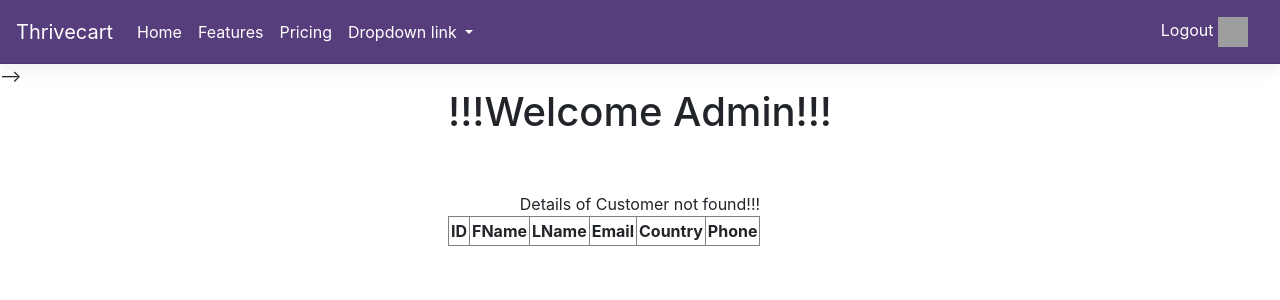
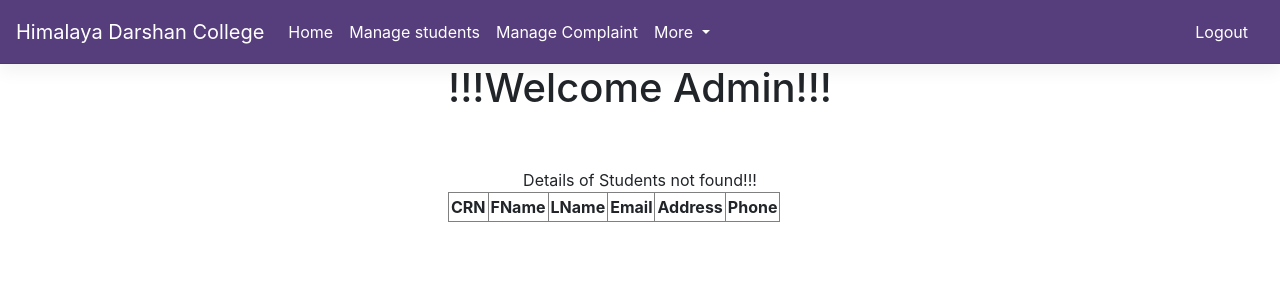
Before and after one commit to shibusharma1/HDC, a PHP site: page /admin/admindashboard.php in a window 1280 px wide. Shown: the top 300 px of the page. Run offline with PHP 8.4, Linux system fonts and the light colour scheme; data that the repository does not hold is empty; grey boxes are pictures that could not be loaded.

Commit message:
dashboard updated

```diff
--- a/admin/admindashboard.php
+++ b/admin/admindashboard.php
@@ -24,7 +24,6 @@ if (isset($_SESSION['uid'])) {
     <style>
       .bd-navbar{
         min-height: 4rem;
-        /* background-color: #563d7c !important; */
         background-color: #563d7c;
         box-shadow: 0 .5rem 1rem rgba(0, 0, 0, .05), inset 0 -1px 0 rgba(0, 0, 0, .1);
       }
@@ -34,81 +33,37 @@ if (isset($_SESSION['uid'])) {
       }
     </style>
 </head>
-
 <body>
 <nav class="navbar navbar-expand-lg navbar-light bd-navbar">
-  <a class="navbar-brand" href="#">Thrivecart</a>
+  <a class="navbar-brand" href="admindashboard.php">Himalaya Darshan College</a>
   <button class="navbar-toggler" type="button" data-toggle="collapse" data-target="#navbarNavDropdown" aria-controls="navbarNavDropdown" aria-expanded="false" aria-label="Toggle navigation">
     <span class="navbar-toggler-icon"></span>
   </button>
   <div class="collapse navbar-collapse justify-content-between" id="navbarNavDropdown">
     <ul class="navbar-nav">
       <li class="nav-item active">
-        <a class="nav-link" href="#">Home <span class="sr-only">(current)</span></a>
+        <a class="nav-link" href="admindashboard.php">Home <span class="sr-only">(current)</span></a>
       </li>
       <li class="nav-item">
-        <a class="nav-link" href="#">Features</a>
+        <a class="nav-link" href="managestudent.php">Manage students</a>
       </li>
       <li class="nav-item">
-        <a class="nav-link" href="#">Pricing</a>
+        <a class="nav-link" href="#">Manage Complaint</a>
       </li>
       <li class="nav-item dropdown">
         <a class="nav-link dropdown-toggle" href="#" id="navbarDropdownMenuLink" data-toggle="dropdown" aria-haspopup="true" aria-expanded="false">
-          Dropdown link
+          More
         </a>
         <div class="dropdown-menu" aria-labelledby="navbarDropdownMenuLink">
-          <a class="dropdown-item" href="#">Action</a>
-          <a class="dropdown-item" href="#">Another action</a>
-          <a class="dropdown-item" href="#">Something else here</a>
+          <a class="dropdown-item" href="#">Routine</a>
+          <a class="dropdown-item" href="#">Exam</a>
+          <a class="dropdown-item" href="#">Notice</a>
         </div>
       </li>
     </ul>
-    <div class="nav-link">Logout <img src="../assets/logout.gif" height="30" width="30"  alt="error"></div>
+    <div class="nav-link">Logout</div>
   </div>
 </nav>
-
-  <!-- <nav class="navbar navbar-expand-lg navbar-light bg-light">
-    <a class="navbar-brand" href="#" style="color:black">Thrivecart</a>
-    <button class="navbar-toggler" type="button" data-toggle="collapse" data-target="#navbarNavDropdown"
-      aria-controls="navbarNavDropdown" aria-expanded="false" aria-label="Toggle navigation">
-      <span class="navbar-toggler-icon"></span>
-    </button>
-    <div class="collapse navbar-collapse" id="navbarNavDropdown">
-      <ul class="navbar-nav">
-        <li class="nav-item active">
-          <a class="nav-link" href="admindashboard.php">Home <span class="sr-only">(current)</span></a>
-        </li>
-        <li class="nav-item">
-          <a class="nav-link" href="customer_table.php">Manage Customer</a>
-        </li>
-        <li class="nav-item">
-          <a class="nav-link" href="seller_table.php">Manage Seller</a>
-        </li>
-        <li class="nav-item">
-          <a class="nav-link" href="complaints_table">Manage Complaints</a>
-        </li>
-        <li class="nav-item dropdown">
-          <a class="nav-link dropdown-toggle" href="#" id="navbarDropdownMenuLink" data-toggle="dropdown"
-            aria-haspopup="true" aria-expanded="false">
-            More
-          </a>
-          <div class="dropdown-menu" aria-labelledby="navbarDropdownMenuLink">
-            <!-- <a class="dropdown-item" href="#">More</a> -->
-            <!-- <a class="dropdown-item" href="../cart.php">Cart</a>
-            <a class="dropdown-item" href="../product.php">Product</a>
-            <a class="dropdown-item" href="../payment.php">Payment</a>
-            <a class="dropdown-item" href="../order.php">Order</a>
-          </div>
-        </li>
-        <div class="container d-flex justify-content-center">
-
-          <li class="nav-item">
-            <a class="nav-link" href="../logout.php">LOGOUT</a>
-          </li>
-        </div>
-      </ul>
-    </div>
-  </nav> --> -->
 
   <div class="container d-flex justify-content-center">
     <div class="row">
--- a/config/connection.php
+++ b/config/connection.php
@@ -38,7 +38,7 @@ if (mysqli_query($conn, $sql)) {
 //creating table for cregister
 $sql = "CREATE TABLE IF NOT EXISTS sadmin(
     sid INT PRIMARY KEY default 101,
-    adminemail VARCHAR(30) default 'admin1@gmail.com',
+    adminusername VARCHAR(30) default 'admin1@gmail.com',
     adminpassword varchar(10) default 'admin123'
     )";
 
@@ -50,11 +50,11 @@ if (mysqli_query($conn, $sql)) {
     echo "Error Creating table" . mysqli_error($conn);
 }
 
-$sql = "INSERT INTO sadmin(sid,adminemail,adminpassword) VALUES ('101','admin1@gmail.com','admin123')";
+$sql = "INSERT IGNORE INTO sadmin(sid,adminusername,adminpassword) VALUES ('101','admin1','admin123')";
 if (mysqli_query($conn, $sql)) {
     // echo "<br>";
     //echo "Data inserted Successfully.";
 } else {
     echo "<br>";
-    echo "Error Inserting data" . mysqli_error($conn);
+    echo "Error Inserting data".mysqli_error($conn);
 }
--- a/config/select.php
+++ b/config/select.php
@@ -3,24 +3,24 @@
 #not mandatory to implement in project
 
     require_once 'connection.php';
-    $sql="SELECT * FROM cregister";
+    $sql="SELECT * FROM students";
     $result = mysqli_query($conn,$sql);
 
     #Display data in tabular format
     echo "<table border =1 cellpadding=2 cellspacing=0>
             <tr>
-            <th>ID</th>
+            <th>CRN</th>
             <th>FName</th>
             <th>LName</th>
             <th>Email</th>
-            <th>Country</th>
+            <th>Address</th>
             <th>Phone</th>
             </tr>";
 
     if(mysqli_num_rows($result)>0){
         while($row = mysqli_fetch_assoc($result)){
             echo "<tr>
-            <td>".$row['id']."</td>
+            <td>".$row['CRN']."</td>
             <td>".$row['fname']."</td>
             <td>".$row['lname']."</td>
             <td>".$row['email']."</td>
@@ -30,6 +30,6 @@
         }
     }else{
         echo "<br>";
-        echo "Details of Customer not found!!!";
+        echo "Details of Students not found!!!";
     }
 ?>
```
Also changed, not shown: admin/managestudent.php (added, +20 -0 lines), login.php (+58 -0 lines).
